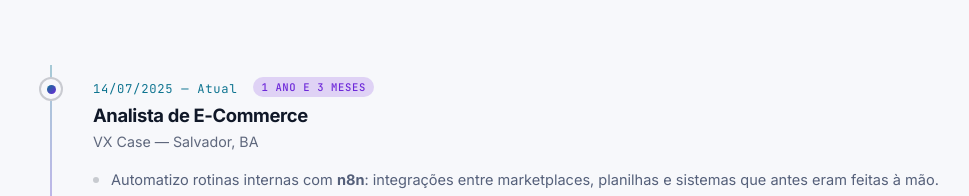
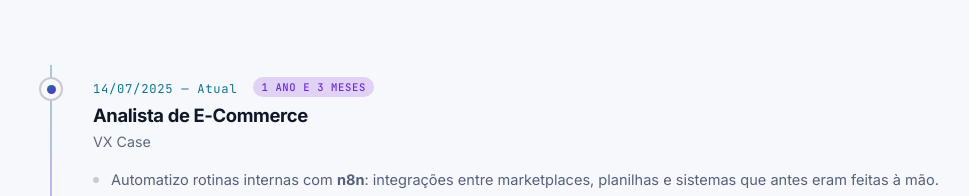
Before and after one commit to Origin-Adam/Origin-Adam.github.io, a website: page index.html in a window 1280 px wide. Shown: the part 1903-2099 px from the top of the page, without its empty margins (63-1032 px from the left). Drawn offline with Linux system fonts and the light colour scheme; no server answers.

Commit message:
Timeline: linha da empresa passa a mostrar apenas VX Case
Substitui 'Salvador, BA' por 'VX Case' na linha da organizacao da
experiencia de Analista de E-Commerce. A cidade continua na secao
de Contato.

```diff
--- a/index.html
+++ b/index.html
@@ -263,7 +263,7 @@
                 <span class="badge">1 ano e 3 meses</span>
               </p>
               <h3 class="timeline__role">Analista de E-Commerce</h3>
-              <p class="timeline__org">VX Case — Salvador, BA</p>
+              <p class="timeline__org">VX Case</p>
               <!-- EDITE: acrescente números onde tiver — quantos fluxos, horas/semana economizadas,
                    releases testadas, SKUs ou marketplaces. Ex.: "Criei 8 fluxos em n8n que economizam ~6h/semana" -->
               <ul class="timeline__list">
```
